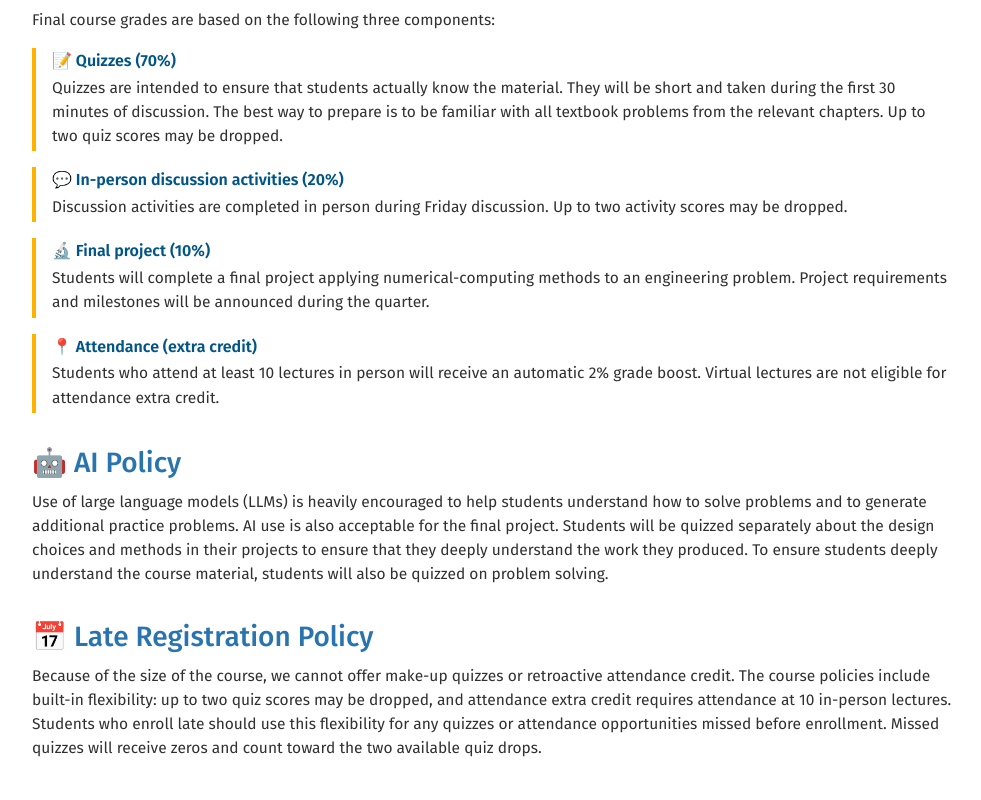
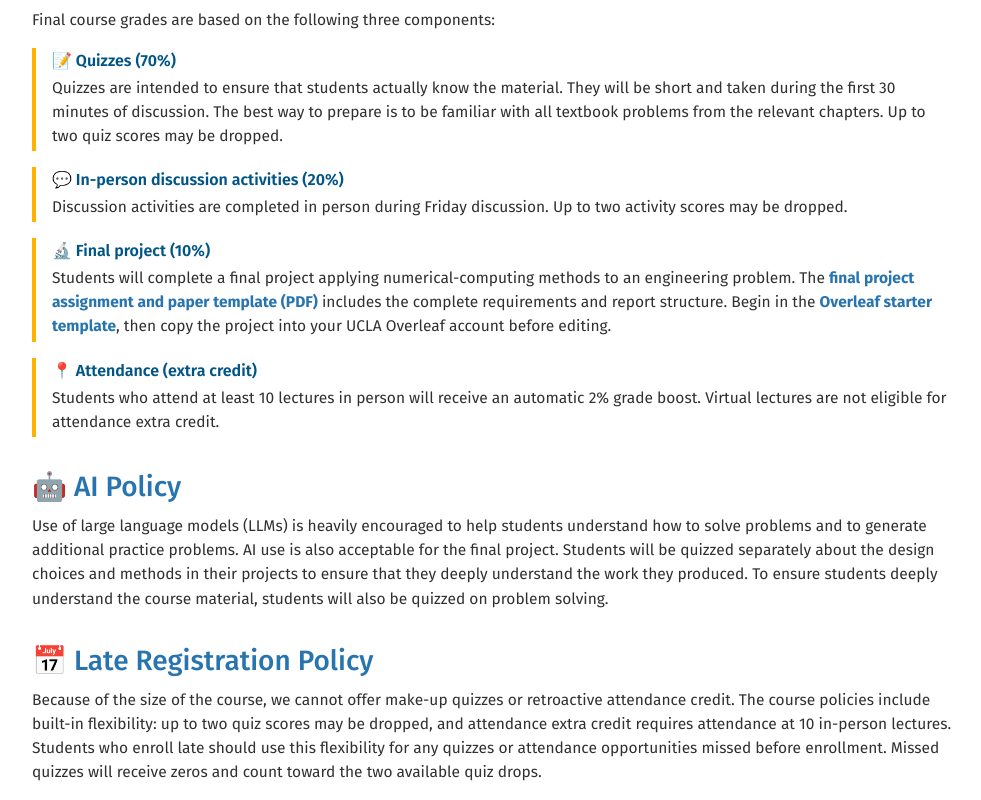
Before and after one commit to LizIzhikevich/ECE133A, a plain HTML site: page index.html in a window 1280 px wide. Shown: the part 2505-3305 px from the top of the page, without its empty margins (148-1129 px from the left). Before the commit the page ends 3281 px from the top, so only its background shows below. Drawn offline with nearby package versions, Linux system fonts and the light colour scheme.

Commit message:
Publish ECE 133A final project materials

```diff
--- a/index.html
+++ b/index.html
@@ -157,7 +157,7 @@
           </section>
           <section class="grading-item">
             <h4>🔬 Final project (10%)</h4>
-            <p>Students will complete a final project applying numerical-computing methods to an engineering problem. Project requirements and milestones will be announced during the quarter.</p>
+            <p>Students will complete a final project applying numerical-computing methods to an engineering problem. The <a href="assets/ece133a-final-project.pdf"><strong>final project assignment and paper template (PDF)</strong></a> includes the complete requirements and report structure. Begin in the <a href="https://www.overleaf.com/project/6af49a1f8de044a028ba2148"><strong>Overleaf starter template</strong></a>, then copy the project into your UCLA Overleaf account before editing.</p>
           </section>
           <section class="grading-item">
             <h4>📍 Attendance (extra credit)</h4>
```
Also changed, not shown: 1 other file.
